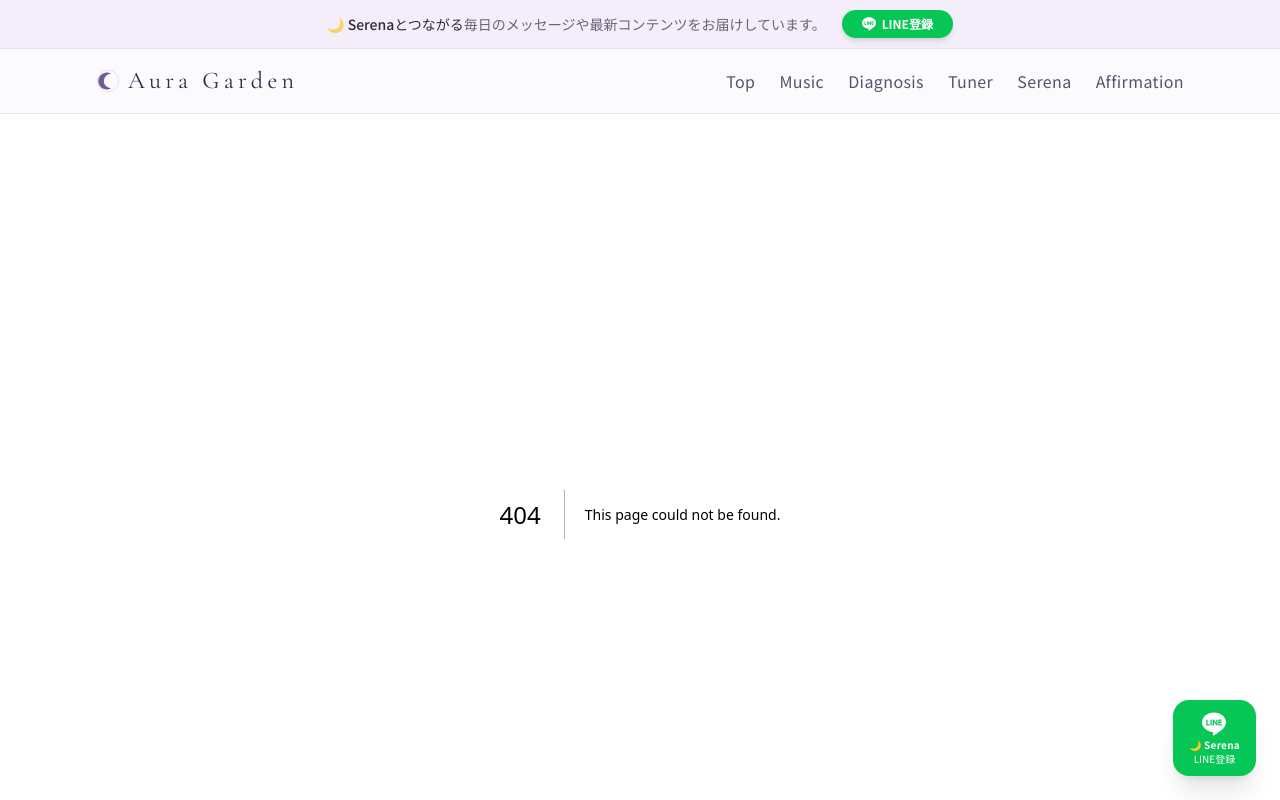
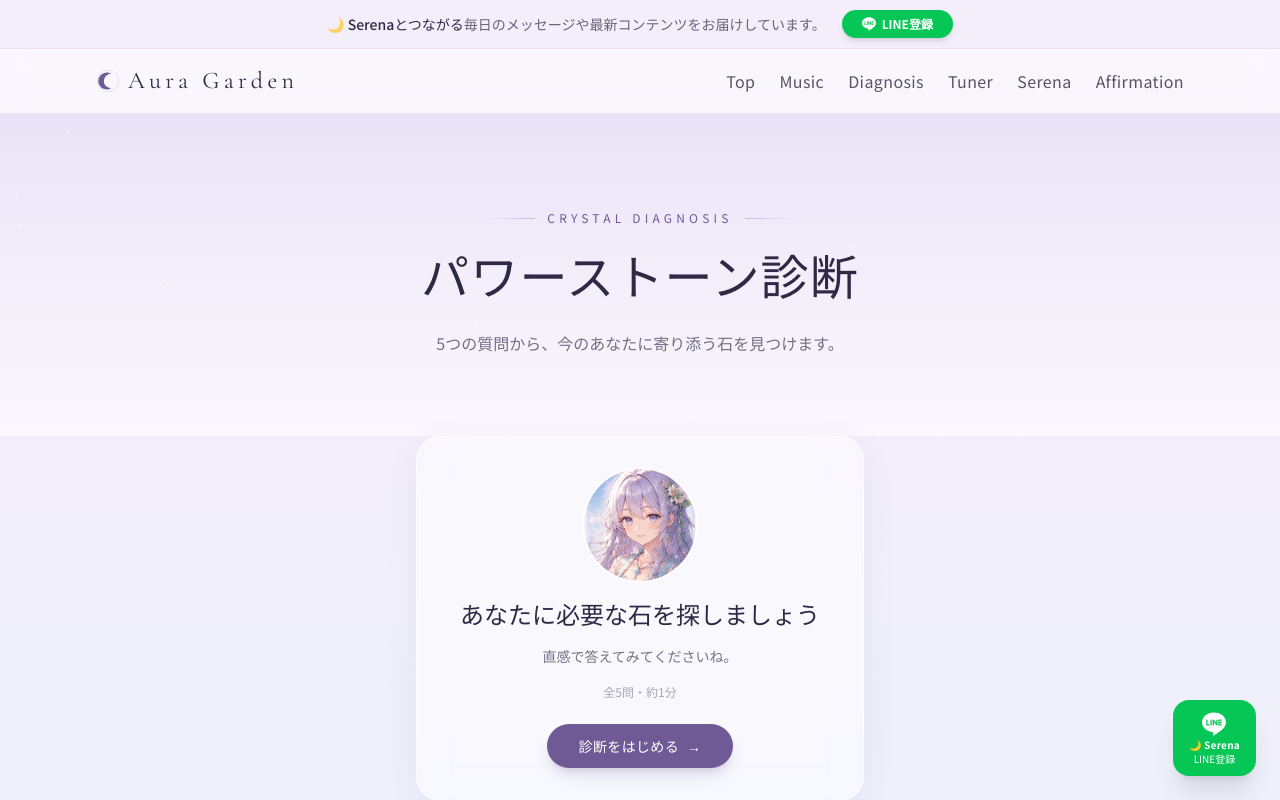
Before and after one commit to sincere1229/aura-garden, a Next.js app: page /crystal-diagnosis in a window 1280 px wide. Before the commit this address had no page. Shown: the top 800 px of the page. Built offline with nearby package versions, Linux system fonts and the light colour scheme.

Commit message:
Add files via upload

```diff
--- /dev/null
+++ b/src/app/crystal-diagnosis/page.tsx
@@ -0,0 +1,213 @@
+// src/app/crystal-diagnosis/page.tsx
+"use client";
+
+import { useState } from "react";
+import Link from "next/link";
+import Image from "next/image";
+import Starfield from "@/components/Starfield";
+import Reveal from "@/components/Reveal";
+import LineGateCard from "@/components/LineGateCard";
+import {
+  CRYSTAL_QUESTIONS,
+  CRYSTAL_DIAGNOSIS_RESULTS,
+  getCrystalBySlug,
+  pickCrystalWinner,
+  type CrystalQuestion,
+} from "@/data/crystals";
+
+function ProgressBar({ current, total }: { current: number; total: number }) {
+  return (
+    <div className="mb-8 flex items-center gap-3">
+      <div className="h-1.5 flex-1 overflow-hidden rounded-full bg-lavender-200">
+        <div
+          className="h-full rounded-full bg-gradient-to-r from-lavender-400 to-aqua-300 transition-all duration-300 ease-out"
+          style={{ width: `${(current / total) * 100}%` }}
+        />
+      </div>
+      <span className="whitespace-nowrap text-xs text-plum-900/50">
+        {current} / {total}
+      </span>
+    </div>
+  );
+}
+
+export default function CrystalDiagnosisPage() {
+  const [step, setStep] = useState(-1);
+  const [scores, setScores] = useState<Record<string, number>>({
+    moon: 0,
+    rose: 0,
+    amethyst: 0,
+    citrine: 0,
+    tiger: 0,
+  });
+  const total = CRYSTAL_QUESTIONS.length;
+
+  const reset = () => {
+    setStep(-1);
+    setScores({ moon: 0, rose: 0, amethyst: 0, citrine: 0, tiger: 0 });
+  };
+
+  const answer = (opt: CrystalQuestion["opts"][number]) => {
+    setScores((prev) => {
+      const next = { ...prev };
+      for (const [k, v] of Object.entries(opt.w)) next[k] = (next[k] ?? 0) + v;
+      return next;
+    });
+    setStep((s) => s + 1);
+  };
+
+  return (
+    <div>
+      {/* Hero */}
+      <section className="relative overflow-hidden bg-gradient-to-b from-[#e9e3f7] via-[#f3eefa] to-[#faf8fd] px-5 pb-14 pt-16 text-center sm:px-8 sm:pb-20 sm:pt-24">
+        <Starfield count={30} />
+        <div className="relative mx-auto max-w-2xl">
+          <p className="moon-divider justify-center text-xs uppercase tracking-[0.35em] text-lavender-deep">
+            Crystal Diagnosis
+          </p>
+          <h1 className="mt-6 font-display text-3xl leading-tight tracking-wide text-plum-900 sm:text-5xl">
+            パワーストーン診断
+          </h1>
+          <p className="mx-auto mt-5 max-w-xl text-sm leading-relaxed text-plum-900/65 sm:text-base">
+            5つの質問から、今のあなたに寄り添う石を見つけます。
+          </p>
+        </div>
+      </section>
+
+      <section className="px-5 pb-20 sm:px-8 sm:pb-28">
+        <div className="mx-auto max-w-md">
+          {step === -1 && (
+            <Reveal>
+              <div className="glass-card rounded-3xl p-8 text-center">
+                <div className="relative mx-auto h-28 w-28 overflow-hidden rounded-full ring-2 ring-white/80">
+                  <Image
+                    src="/images/serena/icon.png"
+                    alt="Serena"
+                    fill
+                    className="object-cover"
+                    sizes="112px"
+                  />
+                </div>
+                <h2 className="mt-5 font-display text-2xl text-plum-900">
+                  あなたに必要な石を探しましょう
+                </h2>
+                <p className="mt-3 text-sm leading-relaxed text-plum-900/65">
+                  直感で答えてみてくださいね。
+                </p>
+                <p className="mt-4 text-xs text-plum-900/40">全{total}問・約1分</p>
+                <button
+                  onClick={() => setStep(0)}
+                  className="mt-6 inline-flex items-center gap-2 rounded-full bg-lavender-deep px-8 py-3 text-sm font-medium tracking-wide text-white shadow-lg shadow-lavender-deep/20 transition-transform hover:scale-[1.03]"
+                >
+                  診断をはじめる
+                  <span aria-hidden="true">→</span>
+                </button>
+              </div>
+            </Reveal>
+          )}
+
+          {step >= 0 && step < total && (
+            <Reveal>
+              <div className="glass-card rounded-3xl p-8">
+                <ProgressBar current={step + 1} total={total} />
+                <p className="min-h-[3.5rem] text-center font-display text-lg leading-relaxed text-plum-900">
+                  {CRYSTAL_QUESTIONS[step].q}
+                </p>
+                <div className="mt-6 flex flex-col gap-3">
+                  {CRYSTAL_QUESTIONS[step].opts.map((o, i) => (
+                    <button
+                      key={i}
+                      onClick={() => answer(o)}
+                      className="rounded-2xl border border-lavender-200 bg-white/70 px-5 py-3.5 text-left text-sm leading-relaxed text-plum-900 transition-colors hover:border-lavender-400 hover:bg-white"
+                    >
+                      {o.t}
+                    </button>
+                  ))}
+                </div>
+              </div>
+            </Reveal>
+          )}
+
+          {step >= total &&
+            (() => {
+              const winnerKey = pickCrystalWinner(scores);
+              const result = CRYSTAL_DIAGNOSIS_RESULTS[winnerKey];
+              const crystal = getCrystalBySlug(result.crystalSlug);
+              if (!crystal) return null;
+              return (
+                <Reveal>
+                  <div className="glass-card rounded-3xl p-8 text-center">
+                    <p className="text-xs uppercase tracking-[0.3em] text-lavender-deep">
+                      あなたに寄り添う石は
+                    </p>
+                    <div
+                      className="drift mx-auto mt-5 flex h-32 w-32 items-center justify-center rounded-full"
+                      style={{
+                        background: `radial-gradient(circle at 35% 30%, ${crystal.color}, #2e2a45 85%)`,
+                        boxShadow: `0 0 60px ${crystal.glow}`,
+                      }}
+                    />
+                    <h2 className="mt-5 font-display text-2xl text-plum-900">
+                      {result.type}
+                    </h2>
+                    <p className="mt-1 text-sm text-plum-900/50">{crystal.name}</p>
+
+                    {/* 簡易説明のみ表示 */}
+                    <p className="mt-5 text-sm leading-relaxed text-plum-900/75">
+                      {result.shortDesc}
+                    </p>
+
+                    {/* 詳細はLINE限定 */}
+                    <div className="mt-6 rounded-2xl border border-dashed border-lavender-300 bg-white/50 p-5 text-left">
+                      <ul className="space-y-1.5">
+                        <li className="flex items-center gap-2 text-sm text-plum-900/70">
+                          <span className="text-lavender-deep">✓</span>
+                          石の意味
+                        </li>
+                        <li className="flex items-center gap-2 text-sm text-plum-900/70">
+                          <span className="text-lavender-deep">✓</span>
+                          おすすめの行動
+                        </li>
+                        <li className="flex items-center gap-2 text-sm text-plum-900/70">
+                          <span className="text-lavender-deep">✓</span>
+                          相性の良いチャクラ
+                        </li>
+                        <li className="flex items-center gap-2 text-sm text-plum-900/70">
+                          <span className="text-lavender-deep">✓</span>
+                          Serenaからのメッセージ
+                        </li>
+                      </ul>
+                      <p className="mt-3 text-center text-xs font-medium tracking-wide text-lavender-deep">
+                        LINE限定公開
+                      </p>
+                    </div>
+
+                    <div className="mt-5">
+                      <LineGateCard
+                        title="あなたの石について、もっと知る"
+                        ctaLabel="LINE登録して詳細を見る"
+                      />
+                    </div>
+
+                    <Link
+                      href={`/crystal/${crystal.slug}`}
+                      className="mt-5 inline-block text-sm text-plum-900/55 underline-offset-4 hover:underline"
+                    >
+                      {crystal.name}の基本情報を見る
+                    </Link>
+                    <br />
+                    <button
+                      onClick={reset}
+                      className="mt-3 text-sm text-plum-900/50 underline-offset-4 hover:underline"
+                    >
+                      もう一度診断する
+                    </button>
+                  </div>
+                </Reveal>
+              );
+            })()}
+        </div>
+      </section>
+    </div>
+  );
+}
```
